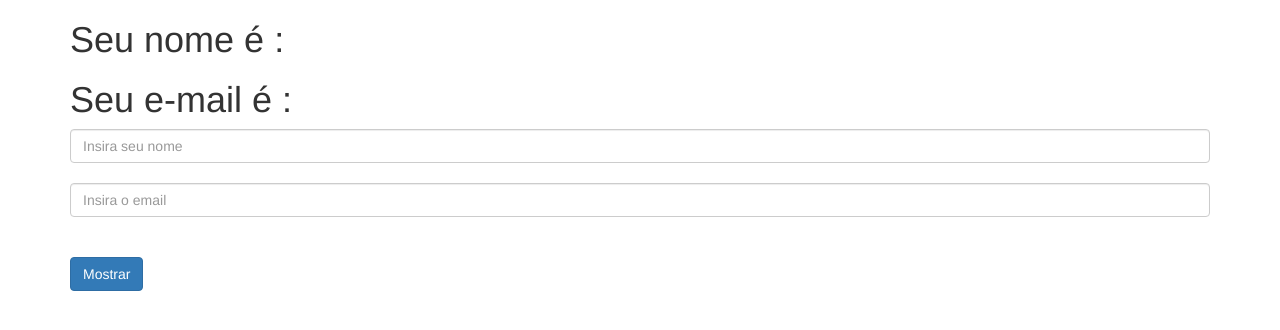
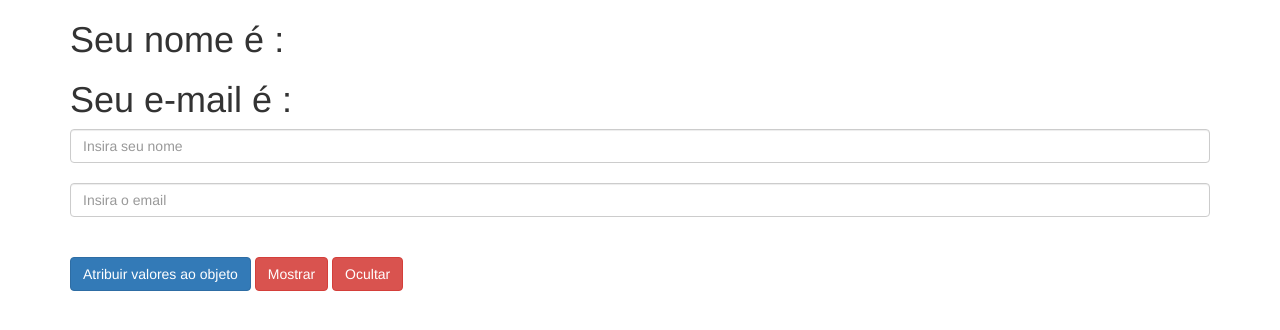
Before and after one commit to lcichelero/angularjs, a plain HTML site: page index.html in a window 1280 px wide. Drawn offline with nearby package versions, Linux system fonts and the light colour scheme.

Commit message:
Exemplo de alguns ng

```diff
--- a/index.html
+++ b/index.html
@@ -17,9 +17,19 @@
 		<br>
 
 		<br>
-		<button class="btn btn-primary" ng-click="varMostrar=pessoa">Mostrar </button>
+		<button class="btn btn-primary" ng-click="varMostrar=pessoa">Atribuir valores ao objeto</button>
+		<button class="btn btn-danger" ng-click="mostrar = true">Mostrar</button>
+		<button class="btn btn-danger" ng-click="mostrar = false">Ocultar</button>
+		<!-- <div><h1>{{varMostrar}}</h1></div>
+
 		<br>
-		<div>{{varMostrar}}</div>
+		<div ng-hide="mostrar"><h1>{{varMostrar}}</h1></div>
+		<br>
+
+		-->
+
+		<br>
+		<div ng-show="mostrar"><h1>{{varMostrar}}</h1></div>
 		<br>
 
 	</div>
```
